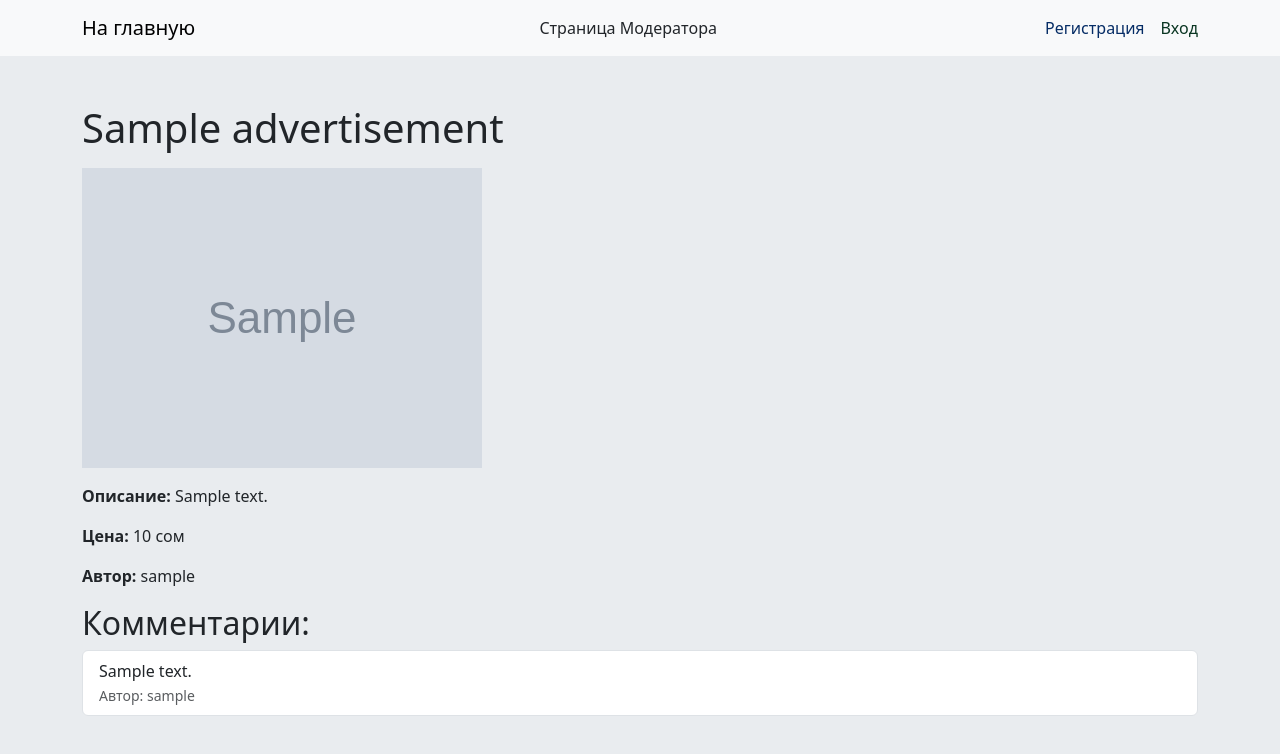
After one commit to DEMOHCHIK/controlwork_9_maksim_simonov, a Django app: page /advertisement/1/ in a window 1280 px wide. The commit adds this page. Shown: the top 754 px of the page. Run offline with Django 5.2, Linux system fonts and the light colour scheme; tables that the repository leaves empty hold one stand-in row (values such as "Sample post"); grey boxes marked "Sample" are stand-in pictures.

Commit message:
Реализовал детальный просмотр объявления

```diff
--- /dev/null
+++ b/webapp/templates/advertisement/detail.html
@@ -0,0 +1,21 @@
+{% extends 'base.html' %}
+{% block content %}
+    <h1 class="mt-5 mb-3">{{ advertisement.title }}</h1>
+    <img class="mb-3" src="{{ advertisement.photo.url }}" alt="Photo">
+    <p><b>Описание:</b> {{ advertisement.description }}</p>
+    <p><b>Цена:</b> {{ advertisement.price }} сом</p>
+    <p><b>Автор:</b> {{ advertisement.author }}</p>
+    <h2 class="mt-3">Комментарии:</h2>
+    <div class="list-group">
+        {% for comment in advertisement.comment_set.all %}
+            <div class="list-group-item">
+                <p class="mb-0">{{ comment.text }}</p>
+                <small class="text-muted">Автор: {{ comment.author }}</small>
+            </div>
+        {% empty %}
+            <div class="list-group-item">
+                Нет комментариев.
+            </div>
+        {% endfor %}
+    </div>
+{% endblock %}
--- a/webapp/templates/advertisement/index.html
+++ b/webapp/templates/advertisement/index.html
@@ -3,14 +3,17 @@
     <div class="row">
         {% for ad in published_ads %}
             <div class="col-lg-4 col-md-6 mb-4">
+                <a style="text-decoration: none" href="{% url 'webapp:advertisement_detail' ad.pk %}">
                     <div class="card" style="width: 300px; height: 500px">
-                    <img style="width: 299px; height: 400px" src="{{ ad.photo.url }}" class="card-img-top" alt="Photo">
+                        <img style="width: 299px; height: 400px" src="{{ ad.photo.url }}" class="card-img-top"
+                             alt="Photo">
                         <div class="card-body">
                             <p class="card-text"><b>Заголовок:</b> {{ ad.title }}</p>
                             <p class="card-text"><b>Описание:</b> {{ ad.description }}</p>
                             <p class="card-text"><b>Цена:</b> {{ ad.price }} сом</p>
                         </div>
                     </div>
+                </a>
             </div>
         {% endfor %}
     </div>
--- a/webapp/templates/base.html
+++ b/webapp/templates/base.html
@@ -12,7 +12,7 @@
 <body class="bg-body-secondary">
 <nav class="navbar navbar-expand-lg bg-body-tertiary bg-white mb-4">
     <div class="container">
-        <a class="navbar-brand" href="{% url 'webapp:index' %}">Home</a>
+        <a class="navbar-brand" href="{% url 'webapp:index' %}">На главную</a>
         <button class="navbar-toggler" type="button" data-bs-toggle="collapse" data-bs-target="#navbarNavAltMarkup"
                 aria-controls="navbarNavAltMarkup" aria-expanded="false" aria-label="Toggle navigation">
             <span class="navbar-toggler-icon"></span>
--- a/webapp/urls.py
+++ b/webapp/urls.py
@@ -1,10 +1,11 @@
 from django.urls import path
 
-from webapp.views import AdvertisementListView
+from webapp.views import AdvertisementListView, AdvertisementDetailView
 
 app_name = 'webapp'
 
 urlpatterns = [
     path('', AdvertisementListView.as_view()),
     path('home/', AdvertisementListView.as_view(), name='index'),
+    path('advertisement/<int:pk>/', AdvertisementDetailView.as_view(), name='advertisement_detail'),
 ]
--- a/webapp/views.py
+++ b/webapp/views.py
@@ -1,5 +1,5 @@
 from django.shortcuts import render
-from django.views.generic import ListView
+from django.views.generic import ListView, DetailView
 
 from webapp.models import Advertisement
 
@@ -11,3 +11,9 @@ class AdvertisementListView(ListView):
 
     def get_queryset(self):
         return Advertisement.objects.filter(status='Published').order_by('-published_at')
+
+
+class AdvertisementDetailView(DetailView):
+    model = Advertisement
+    template_name = 'advertisement/detail.html'
+    context_object_name = 'advertisement'
```
Lines whose indentation alone changed are shown as unchanged.
